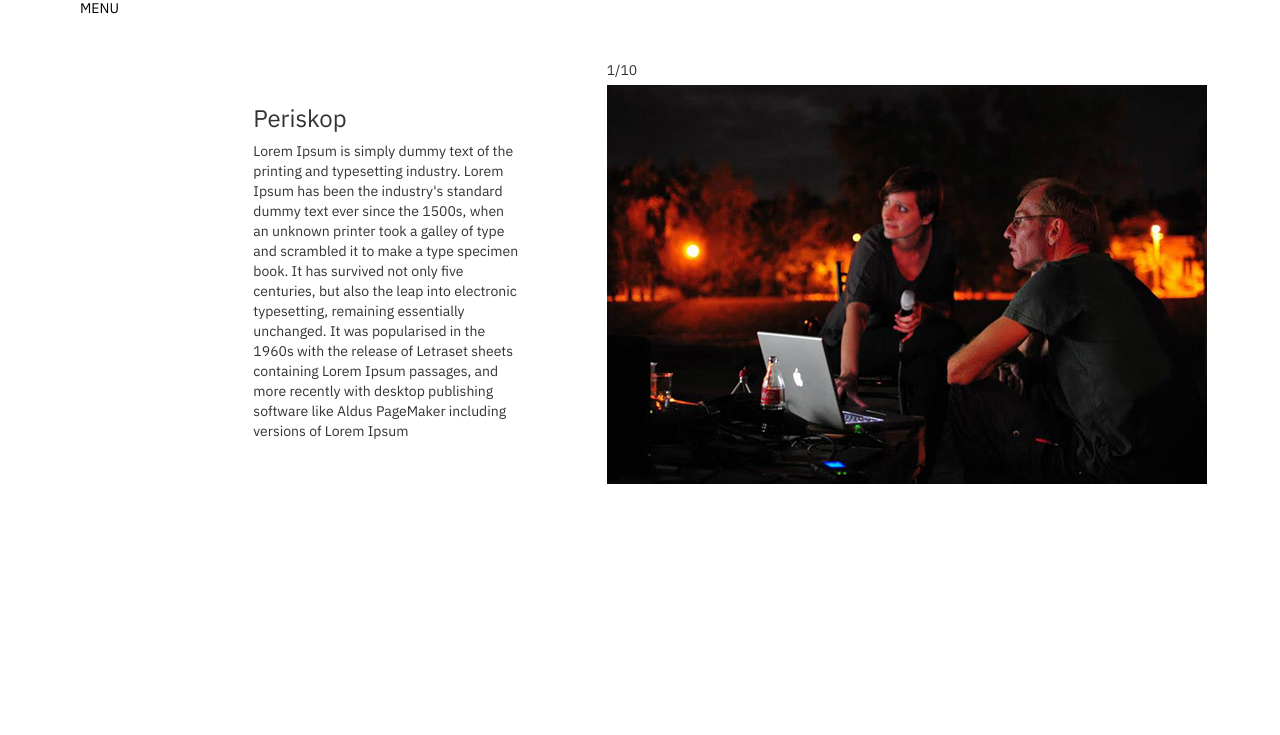
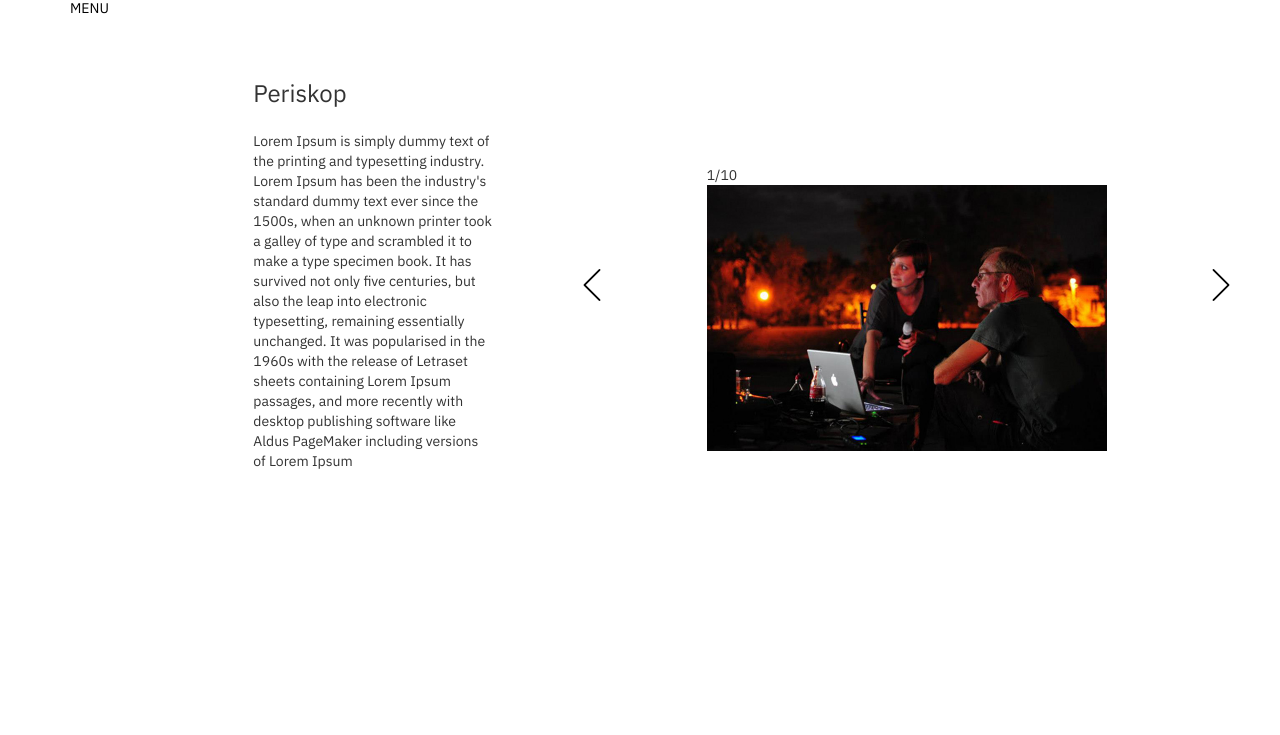
Before and after one commit to lan-mi/archiveofphotography, a website: page periskop.html in a window 1280 px wide. Shown: the part 65-800 px from the top of the page. Drawn offline with nearby package versions, Linux system fonts and the light colour scheme.

Commit message:
Adding media screen

```diff
--- a/periskop.html
+++ b/periskop.html
@@ -245,10 +245,10 @@
 
 
                     <div class="prev" onclick="plusSlides(-1)">
-                        <p>&#60;</p>
+                        <img src="img/prev.png" alt="prev" class="arrow">
                     </div>
                     <div class="next" onclick="plusSlides(1)">
-                        <p>&#62;</p>
+                        <img src="img/next.png" alt="next" class="arrow">
                     </div>
 
 
--- a/sass/style.sass
+++ b/sass/style.sass
@@ -1,11 +1,15 @@
 @import url('https://fonts.googleapis.com/css?family=IBM+Plex+Sans');
+
+/* General ====================================== */
+
+body
+    font-family: 'IBM Plex Sans', sans-serif;
+
+/* Index page ============================ */
 
 .landing-img
     position: fixed
     margin-top: -50px
-
-body
-    font-family: 'IBM Plex Sans', sans-serif;
 
 .archive
     background: rgba(0, 0, 0, 0.5)
@@ -20,20 +24,11 @@ body
         left: 15px
         position: relative
 
-
-.archive-index
-    position: absolute
-    left: 80px
-
-    a
-        text-decoration: none
-        color: #000
-
 nav
     background: rgba(0, 0, 0, 0.5)
     width: 200px
     line-height: 90%
-    position: absolute
+    position: relative
     top: 57px
     left: 65px
 
@@ -54,8 +49,19 @@ nav li a:focus
 .link2
     margin-left: 10px
 
+/* Other pages */
+
+.archive-index
+    position: absolute
+    left: 70px
+
+    a
+        text-decoration: none
+        color: #000
+
 .main-nav
     background-color: rgba(0, 0, 0, 0.0)
+    left: 40px
 
 .main-nav li a
     color: #000 !important
@@ -75,56 +81,100 @@ nav li a:focus
     margin-top: 150px
 
 .navigation
-	width: 700px
 	height: 500px
+    position: relative
 
-.wrapper
-	margin: 0 auto
-	width: 600px
-    height: 500px
+.image img
+    position: absolute
+    left: 50%
+    transform: translateX(-50%)
+    width: 600px
 
 .images
-	position: absolute
+    position: absolute
+    left: 50%
+    transform: translateX(-50%)
+    width: 600px
 
 .number
     position: absolute
-    top: -25px
+    top: -20px
 
 .prev
 	position: absolute
 	height: 100%
-	width: 50px
+	width: 10%
 	top: 0
 	left: 0
 
 .next
 	float: left
 	height: 100%
-	width: 50px
+	width: 10%
 	position: absolute
-	right: 25px
+	right: 0
 	top: 0
 
 /* next, prev button on slider */
-.next img,
-.prev img
+
+%button
     text-align: center
     position: relative
     top: 50%
     transform: translateY(-50%)
     cursor: pointer
 
+.next img
+    @extend %button
+
+.prev img
+    @extend %button
+    float: right
+
 #first
-	top: 150px
+	top: 120px
 
 #first p
-    margin-left: 25px
+    margin: 25px
 
 #first h3
-    margin-left: 25px
+    margin: 25px
 
 .open
     display: none
 
 .closed
     display: block
+
+/* Media Screens ===================================== */
+
+@media screen and (max-width: 1300px)
+    .navigation
+        width: 400px
+        height: 250px
+        margin-top: 250px
+
+    .images
+        width: 400px
+
+    .image img
+        width: 400px
+
+    .next img,
+    .prev img
+        top: 70%
+
+@media screen and (max-width: 768px)
+    .navigation
+        width: 300px
+        height: 150px
+
+    .images
+        width: 200px
+
+    .image img
+        width: 200px
+
+    .next img,
+    .prev img
+        top: 45%
```
Also changed, not shown: adopt_a_photograph.html (+2 -2 lines), carte_de_visite.html (+2 -2 lines), drawing_on_photographs.html (+2 -2 lines), exhibition.html (+2 -2 lines), exposition.html (+2 -2 lines), following_programs.html (+2 -2 lines), video_program.html (+2 -2 lines), css/style.css.
